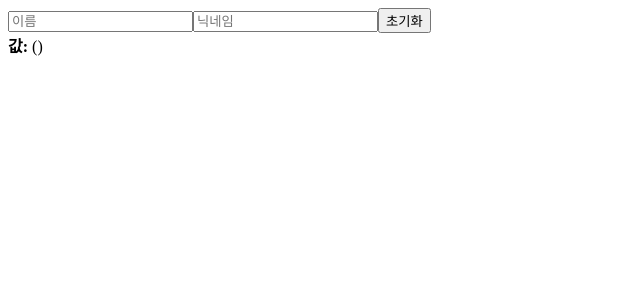
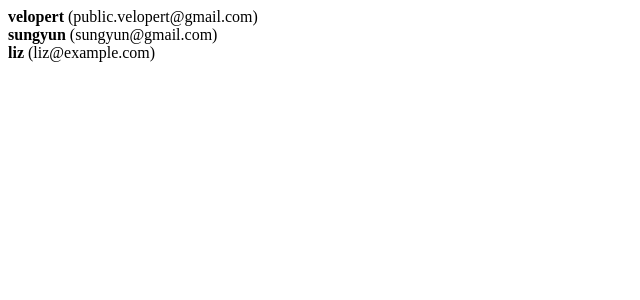
Before and after one commit to sungyun6789/velopert-modern-react, a React (Create React App) app: page / in a window 1280 px wide. Shown: the top 300 px of the page, without its empty margins (0-640 px from the left). Built offline with nearby package versions, Linux system fonts and the light colour scheme.

Commit message:
배열 렌더링하기

```diff
--- a/src/App.js
+++ b/src/App.js
@@ -1,10 +1,10 @@
 import React from 'react';
-import InputSample from './InputSample';
+import UserList from './UserList';
 
 function App() {
 
   return (
-    <InputSample />
+    <UserList />
   );
 }
 
--- /dev/null
+++ b/src/UserList.js
@@ -0,0 +1,39 @@
+import React from 'react';
+
+function User({ user }) {
+    return (
+        <div>
+            <b>{user.username}</b> <span>({user.email})</span>
+        </div>
+    )
+}
+
+function UserList() {
+    const users = [
+        {
+            id: 1,
+            username: 'velopert',
+            email: 'public.velopert@gmail.com'
+        },
+        {
+            id: 2,
+            username: 'sungyun',
+            email: 'sungyun@gmail.com'
+        },
+        {
+            id: 3,
+            username: 'liz',
+            email: 'liz@example.com'
+        }
+    ];
+
+    return (
+        <div>
+            {users.map(user => (
+                <User user={user} key={user.id} />
+            ))}
+        </div>
+    );
+}
+
+export default UserList;
```
